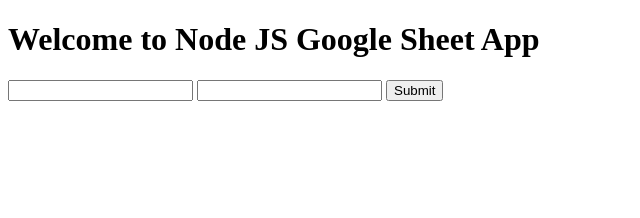
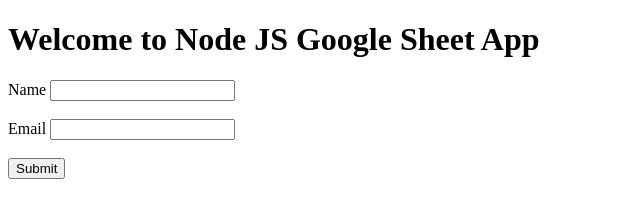
Before and after one commit to sourishsarmah/nodejs-google-sheet, a website: page public/index.html in a window 1280 px wide. Shown: the whole page, without its empty margins (0-640 px from the left). Drawn offline with Linux system fonts and the light colour scheme.

Commit message:
added label names in web page

```diff
--- a/public/index.html
+++ b/public/index.html
@@ -9,8 +9,10 @@
 
 <body>
     <h1>Welcome to Node JS Google Sheet App</h1>
-    <input name="username" type="text" maxlength="512" id="username" />
-    <input name="email" type="text" maxlength="512" id="email" />
+    <label for="Name">Name</label>
+    <input name="username" type="text" maxlength="512" id="username" /><br><br>
+    <label for="Email">Email</label>
+    <input name="email" type="text" maxlength="512" id="email" /><br><br>
     <button id="btn">Submit</button>
 
     <script src="app.js"></script>
```
